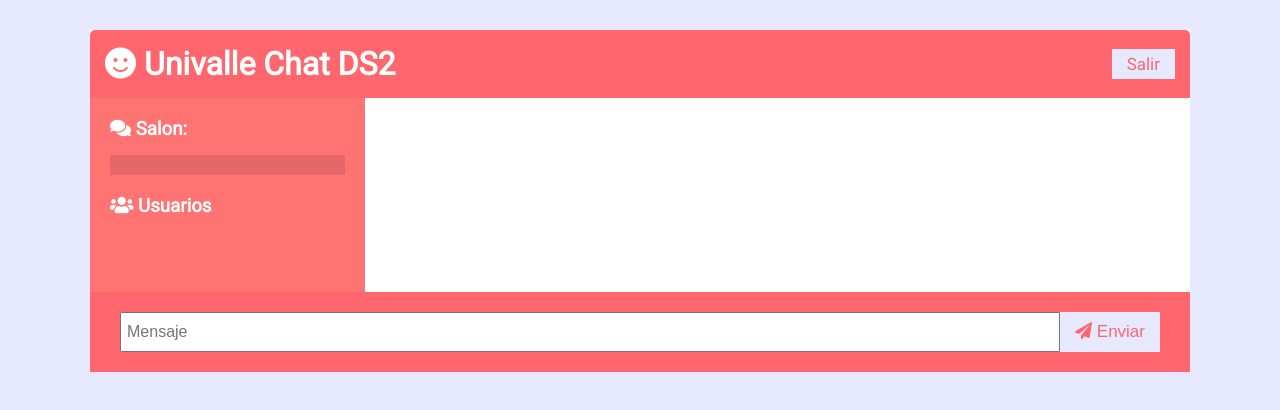
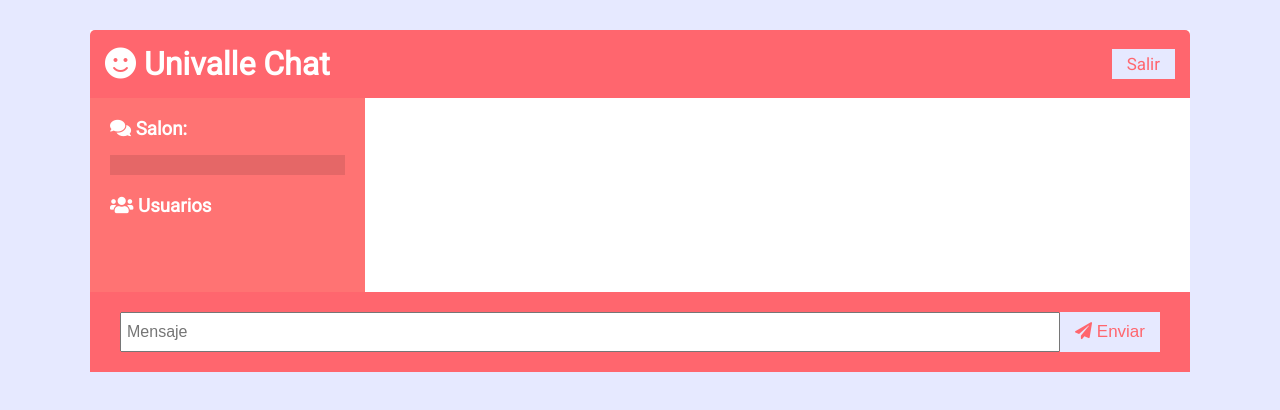
Before and after one commit to vanesacifuentes/chatunivalle, a website: page public/chat.html in a window 1280 px wide. Drawn offline with nearby package versions, Linux system fonts and the light colour scheme; no server answers.

```diff
--- a/public/chat.html
+++ b/public/chat.html
@@ -15,7 +15,7 @@
   <body>
     <div class="chat-container">
       <header class="chat-header">
-        <h1><i class="fas fa-smile"></i> Univalle Chat DS2</h1>
+        <h1><i class="fas fa-smile"></i> Univalle Chat</h1>
         <a href="index.html" class="btn">Salir </a>
       </header>
       <main class="chat-main">
```
